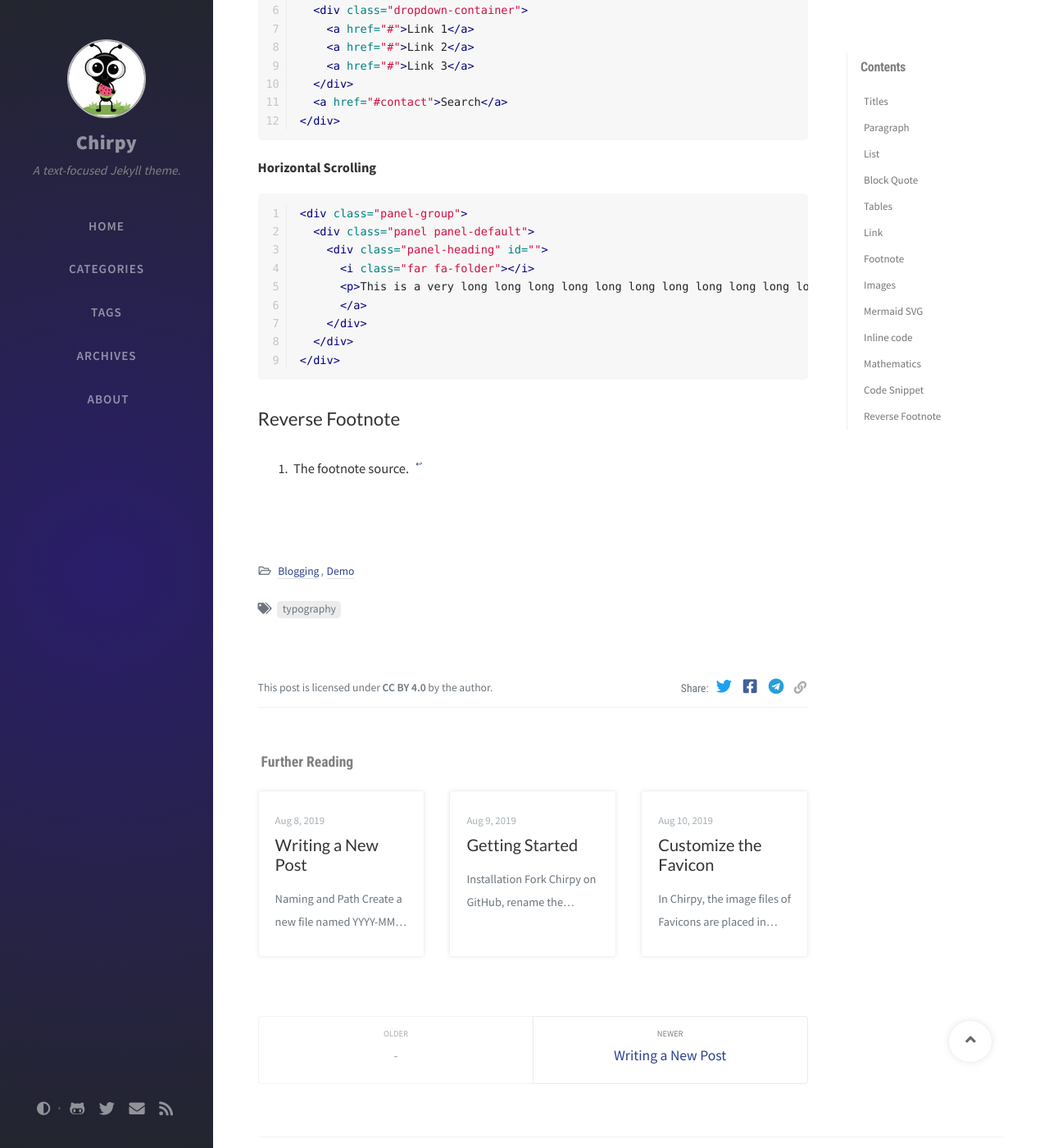
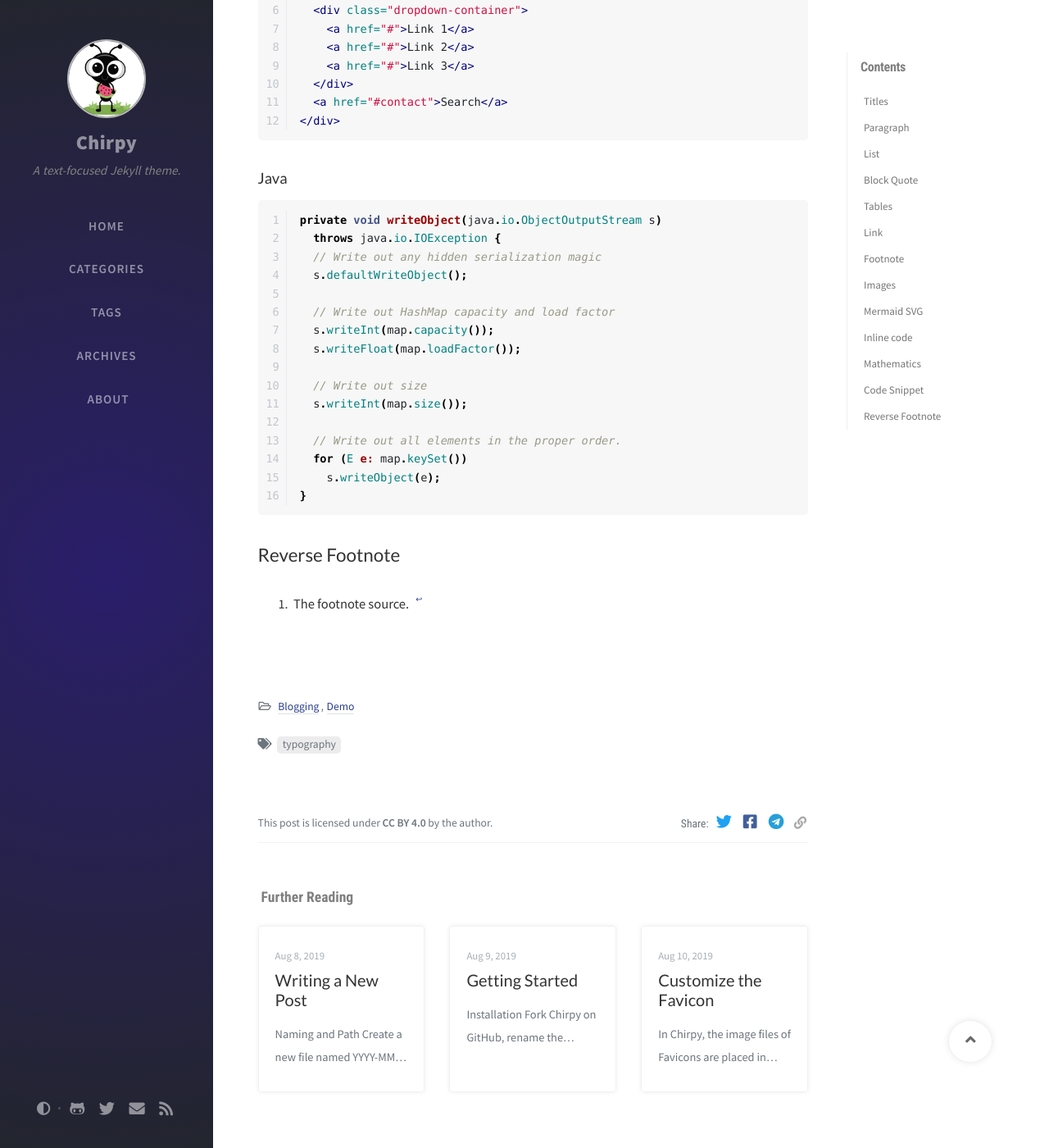
Before and after one commit to nicetrykiddo/writeups, a Jekyll site: the page built from _posts/2019-08-08-text-and-typography.md, in a window 1280 px wide and 1400 px high, scrolled down 6086 px. Shown: the whole window at 82% size. Built offline with Jekyll 4.4.1, drawn with Linux system fonts in a browser that asks for light colours; nearby versions of some CDN libraries; comment, search, counter and statistics services are not loaded; some of the changed text lies outside the part shown.

Commit message:
Update README & improve manual

````diff
--- a/_posts/2019-08-08-text-and-typography.md
+++ b/_posts/2019-08-08-text-and-typography.md
@@ -190,7 +190,7 @@ fi;
 ```
 {% endraw %}
 
-#### HTML
+#### Html
 
 ```html
 <div class="sidenav">
@@ -207,20 +207,26 @@ fi;
 </div>
 ```
 
-**Horizontal Scrolling**
+#### Java
 
-```html
-<div class="panel-group">
-  <div class="panel panel-default">
-    <div class="panel-heading" id="{{ category_name }}">
-      <i class="far fa-folder"></i>
-      <p>This is a very long long long long long long long long long long long long long long long long long long long long long line.</p>
-      </a>
-    </div>
-  </div>
-</div>
+```java
+private void writeObject(java.io.ObjectOutputStream s)
+  throws java.io.IOException {
+  // Write out any hidden serialization magic
+  s.defaultWriteObject();
+
+  // Write out HashMap capacity and load factor
+  s.writeInt(map.capacity());
+  s.writeFloat(map.loadFactor());
+
+  // Write out size
+  s.writeInt(map.size());
+
+  // Write out all elements in the proper order.
+  for (E e: map.keySet())
+    s.writeObject(e);
+}
 ```
-
 
 ## Reverse Footnote
 
````
Also changed, not shown: _posts/2019-08-08-write-a-new-post.md (+2 -3 lines), docs/README.zh-CN.md (+1 -0 lines), README.md.
